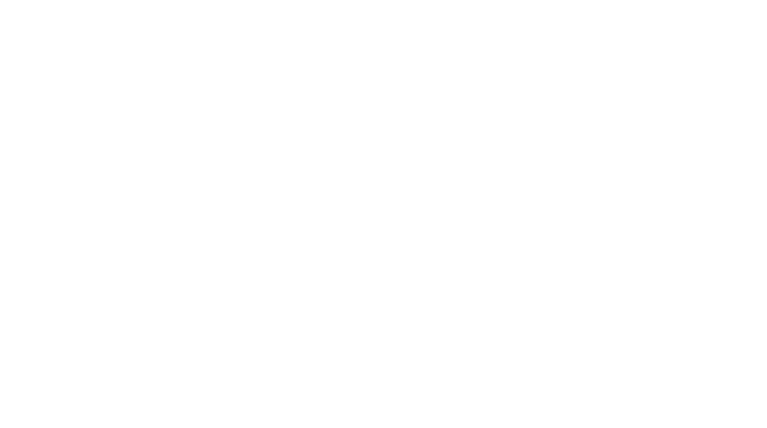
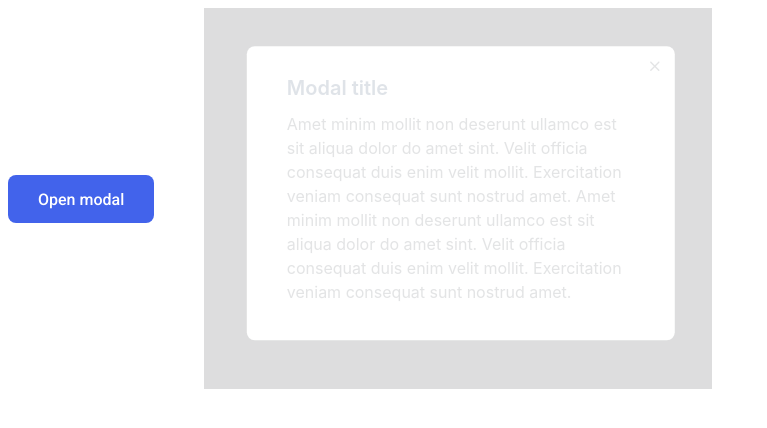
Before and after one commit to js-tasks-ru/htmlcss-20250522_olga725, a website: page 05-lection3/02-modal/index.html in a window 1280 px wide. Shown: the whole page, without its empty margins (0-767 px from the left). Drawn offline with Linux system fonts and the light colour scheme.

Commit message:
02-modal

```diff
--- a/05-lection3/02-modal/index.html
+++ b/05-lection3/02-modal/index.html
@@ -7,6 +7,23 @@
         <title>Modal</title>
     </head>
     <body>
+        <div class="body">
+            <div id="modal-open" class="btn">Open modal</div>
+            <div id="modal" class="modal modal_fon">
+                <div class="modal__info">
+                    <div id="modal-close" class="modal__close">
+                        <svg  width="16" height="16" viewBox="0 0 16 16" fill="none" xmlns="http://www.w3.org/2000/svg">
+    <path fill-rule="evenodd" clip-rule="evenodd" d="M12.4714 3.52861C12.7318 3.78896 12.7318 4.21107 12.4714 4.47141L4.47141 12.4714C4.21107 12.7318 3.78896 12.7318 3.52861 12.4714C3.26826 12.2111 3.26826 11.789 3.52861 11.5286L11.5286 3.52861C11.789 3.26826 12.2111 3.26826 12.4714 3.52861Z" fill="#495057"/>
+    <path fill-rule="evenodd" clip-rule="evenodd" d="M3.52861 3.52861C3.78896 3.26826 4.21107 3.26826 4.47141 3.52861L12.4714 11.5286C12.7318 11.789 12.7318 12.2111 12.4714 12.4714C12.2111 12.7318 11.789 12.7318 11.5286 12.4714L3.52861 4.47141C3.26826 4.21107 3.26826 3.78896 3.52861 3.52861Z" fill="#495057"/>
+    </svg></div>
+                    <div class="modal__header">
+                        <div class="modal__info_title">Modal title</div>
+                        <div class="modal__info_text">Amet minim mollit non deserunt ullamco est sit aliqua dolor do amet sint. Velit officia consequat duis enim velit mollit. Exercitation veniam consequat sunt nostrud amet.
+Amet minim mollit non deserunt ullamco est sit aliqua dolor do amet sint. Velit officia consequat duis enim velit mollit. Exercitation veniam consequat sunt nostrud amet.</div>
+                    </div>
+                </div>
+            </div>
+        </div>
     </body>
     <script src="./index.js"></script>
 </html>
--- a/05-lection3/02-modal/modal.css
+++ b/05-lection3/02-modal/modal.css
@@ -0,0 +1,76 @@
+.body {
+    display: flex;
+    height: 381px;
+    align-items: center;
+    width: 100%;
+    gap: 156px;
+}
+
+.btn {
+    position: absolute;
+    font-family: 'Roboto', sans-serif;
+    text-align: center;
+    border-radius: 8px;
+    font-weight: 500;
+    font-size: 16px;
+    line-height: 19px;
+    padding: 15px 0 14px 0;
+    padding-left: 30px;
+    padding-right: 30px;
+    cursor: pointer;
+    color: var(--white);
+    background: #4263EB;
+    border: none;
+}
+
+.btn:hover {
+    background: #2342C0;
+    color: var(--white);
+}
+
+.modal {
+    height: 381px;
+    width: 508px;
+    display: block;
+}
+.modal_fon {
+    position: relative;
+    background: var(--black);
+    opacity: 15%;
+    margin-left: 196px;
+}
+.modal__close {
+    display: flex;
+    justify-content: flex-end;
+    cursor: pointer;
+}
+.modal__info {
+    display: flex;
+    flex-direction: column;
+    gap: 2px;
+    position: absolute;
+    height: 294px;
+    width: 428px;
+    border-radius: 8px;
+    background: var(--white);
+    transform: translate(10%, 13%);
+    padding: 12px;
+    box-sizing: border-box;
+}
+.modal__header {
+    padding: 0 28px;
+    box-sizing: border-box;
+}
+.modal__info_title {
+    color: #334D6E;
+    font-family: Inter, sans-serif;
+    font-weight: 600;
+    font-size: 20px;
+    margin-bottom: 12px;
+}
+.modal__info_text {
+    color: #495057;
+    font-family: Inter, sans-serif;
+    font-weight: 400;
+    line-height: 24px;
+}
```
